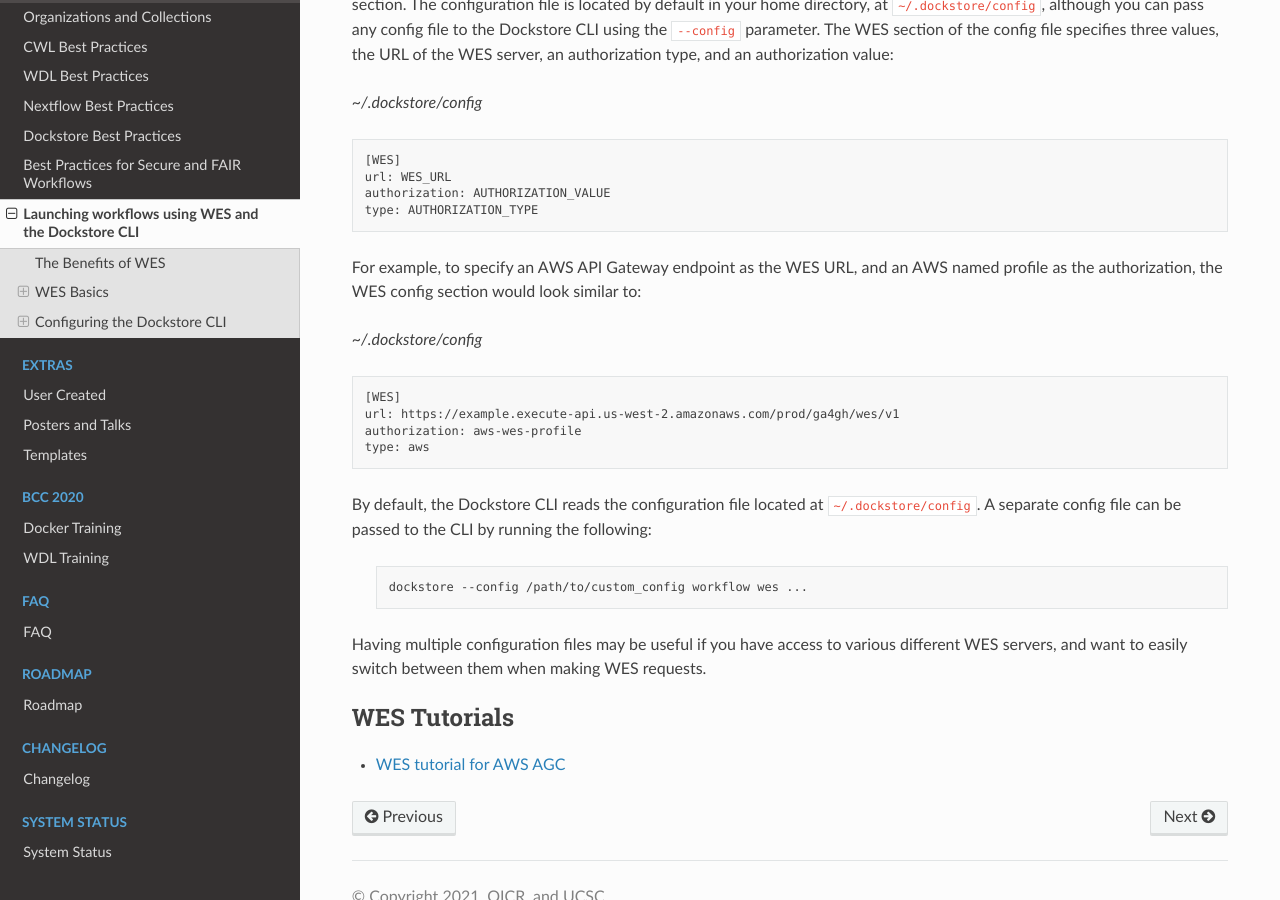
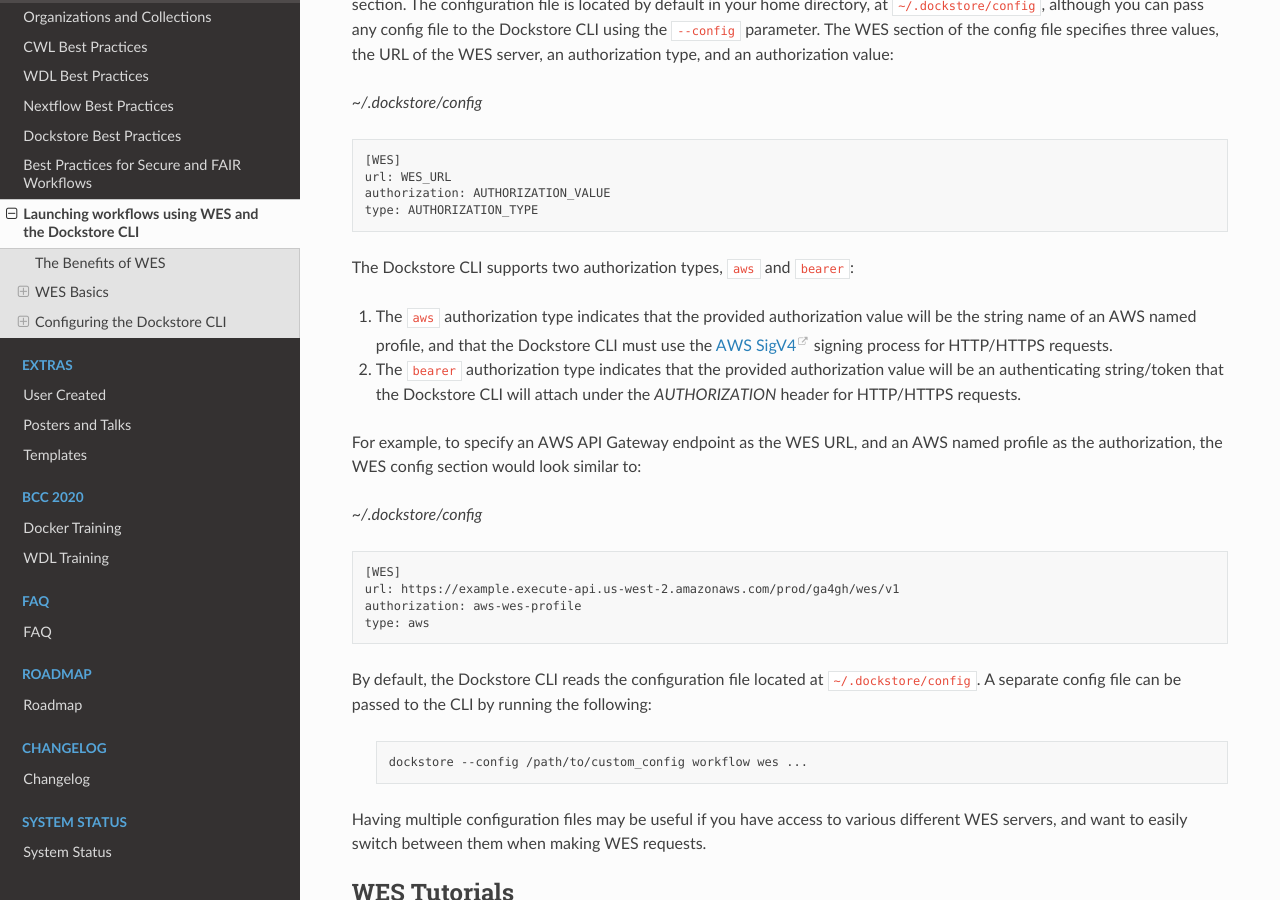
Before and after one commit to dockstore/dockstore-documentation, a Sphinx documentation site: the page built from docs/advanced-topics/wes/cli-wes-tutorial.rst, in a window 1280 px wide and 900 px high, scrolled down 2333 px. Built offline with Sphinx 7.4.7 and the Read the Docs theme 2.0.0, drawn with Linux system fonts in a browser that asks for light colours.

Commit message:
authorization type and value description

```diff
--- a/docs/advanced-topics/wes/cli-wes-tutorial.rst
+++ b/docs/advanced-topics/wes/cli-wes-tutorial.rst
@@ -114,6 +114,11 @@ an authorization value:
     authorization: AUTHORIZATION_VALUE
     type: AUTHORIZATION_TYPE
 
+The Dockstore CLI supports two authorization types, ``aws`` and ``bearer``:
+
+1. The ``aws`` authorization type indicates that the provided authorization value will be the string name of an AWS named profile, and that the Dockstore CLI must use the `AWS SigV4 <https://docs.aws.amazon.com/general/latest/gr/signature-version-4.html>`_ signing process for HTTP/HTTPS requests.
+2. The ``bearer`` authorization type indicates that the provided authorization value will be an authenticating string/token that the Dockstore CLI will attach under the *AUTHORIZATION* header for HTTP/HTTPS requests.
+
 For example, to specify an AWS API Gateway endpoint as the WES URL, and an AWS named profile as the authorization, the WES config section
 would look similar to:
 
--- a/docs/advanced-topics/wes/wes-agc-tutorial.rst
+++ b/docs/advanced-topics/wes/wes-agc-tutorial.rst
@@ -15,6 +15,7 @@ it has been `installed <https://aws.github.io/amazon-genomics-cli/docs/getting-s
 Tutorial topics
 ----------------
 The following WDL workflow tutorials will cover:
+
 1. Deploying an AGC project and context
 2. Configuring the Dockstore CLI to communicate with AGC infrastructure
 3. Launching a workflow
```
